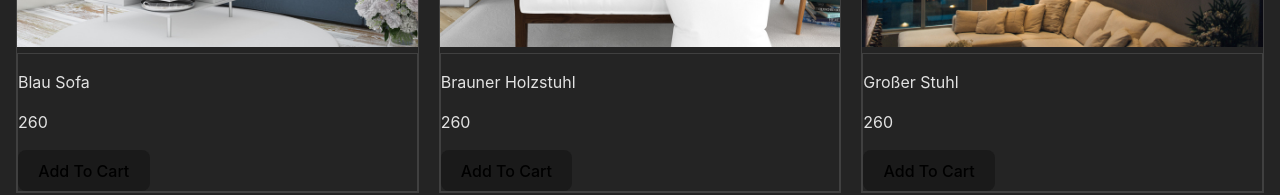
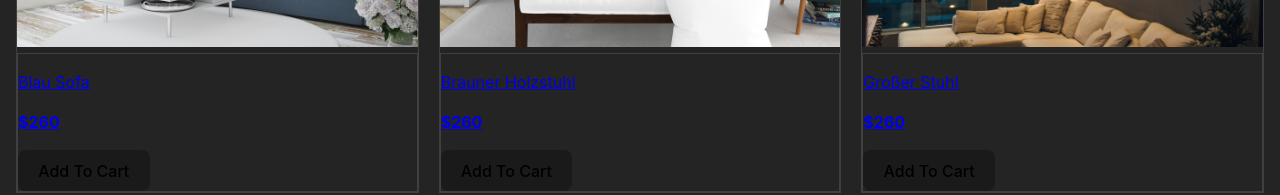
Before and after one commit to JanetAdedosu/decora, a React (Vite) app in the folder decora/: page / in a window 1280 px wide. Shown: the part 405-600 px from the top of the page. Built offline with nearby package versions, Linux system fonts and the light colour scheme.

Commit message:
create link for product image

```diff
--- a/decora/src/App.jsx
+++ b/decora/src/App.jsx
@@ -14,10 +14,16 @@ function App() {
           <div className="products">
           {data.products.map((product)=> (
             <div className="product" key={product.slug}>
+              <a href={`/product/${product.slug}`}>
               <img src={product.image} alt={product.name}/>
+              </a>
               <div className="product info">
+              <a href={`/product/${product.slug}`}>
               <p>{product.name}</p>
-              <p>{product.price}</p>
+              </a>
+              <a href={`/product/${product.slug}`}>
+              <p><strong>${product.price}</strong></p>
+              </a>
               <button>Add To Cart</button>
               </div>
 
```
